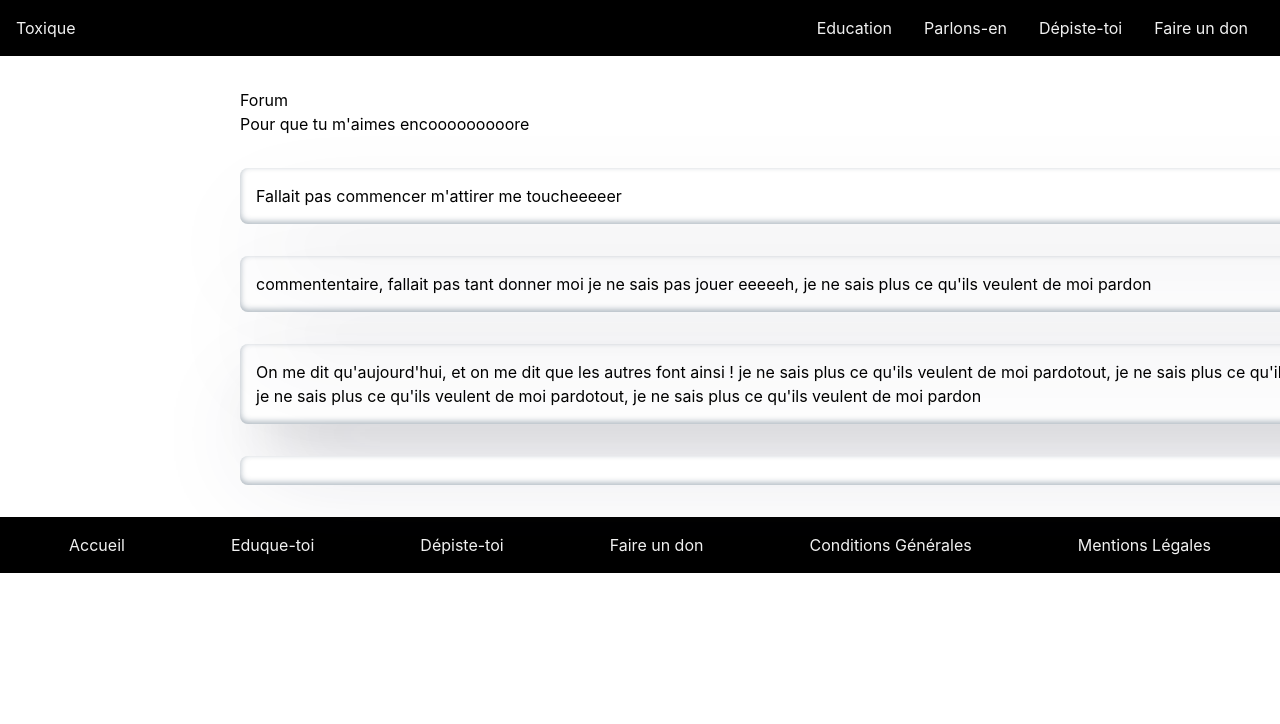
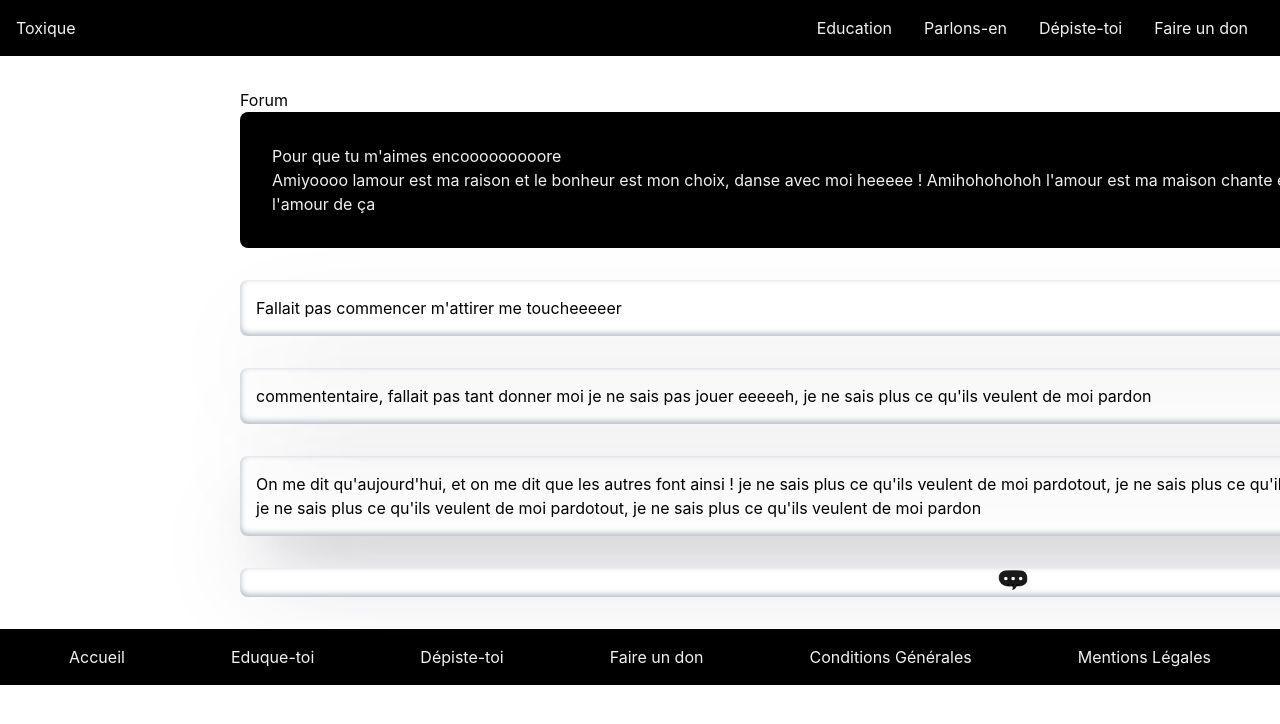
Before and after one commit to TerryGrimoire/Toxique, a React (Vite) app in the folder frontend/: page /Parlons_en/1 in a window 1280 px wide. Shown: the top 724 px of the page. Built offline with nearby package versions, Linux system fonts and the light colour scheme.

Commit message:
putting an end to the parlons-en component and making it viable at least in front end

```diff
--- a/frontend/src/App.css
+++ b/frontend/src/App.css
@@ -22,7 +22,7 @@ body {
   -moz-osx-font-smoothing: grayscale;
   position: relative;
 }
-h1, h2 {
+h1 {
   margin : 2rem auto;
 }
 article {
@@ -187,3 +187,18 @@ header, footer {
   background-color: var(--dark-color);
   color: var(--light-color);
 }
+
+.send {
+  position: absolute;
+  left: 76%;
+  width: 5rem;
+  z-index: 5;
+  background-image: url(./assets/chat.gif);
+  background-position: center;
+  background-size: 100%;
+}
+
+.forum-question {
+  border-radius: 0.5rem;
+  padding: 2rem;
+}
--- a/frontend/src/pages/Forum.jsx
+++ b/frontend/src/pages/Forum.jsx
@@ -1,21 +1,40 @@
-import React from "react";
+import React, { useState } from "react";
 import { useParams } from "react-router-dom";
 import forum from "../fakeData/forum";
 
 function Forum() {
   const { id } = useParams();
+  const [comment, setComment] = useState();
+  const handleSubmit = (e) => {
+    e.preventDefault();
+    forum[id].comments.push({
+      id: 0,
+      content: comment,
+    });
+  };
+
   return (
     <div className="container">
       <h1>Forum</h1>
-      <h2>{forum[id].title}</h2>
+      <div className="forum-question dark">
+        <h2>{forum[id].title}</h2>
+        <p>{forum[id].description}</p>
+      </div>
       <section>
-        {forum[id].comments.map((comment) => (
-          <p className="comment">{comment.content}</p>
+        {forum[id].comments.map((commentMap) => (
+          <p className="comment">{commentMap.content}</p>
         ))}
       </section>
 
-      <form action="">
-        <input type="text" className="forum-input" />
+      <form onSubmit={(e) => handleSubmit(e)}>
+        <input
+          type="text"
+          className="forum-input"
+          onChange={(e) => setComment(e.target.value)}
+        />
+        <button type="submit" className="send">
+          ...
+        </button>
       </form>
     </div>
   );
```
